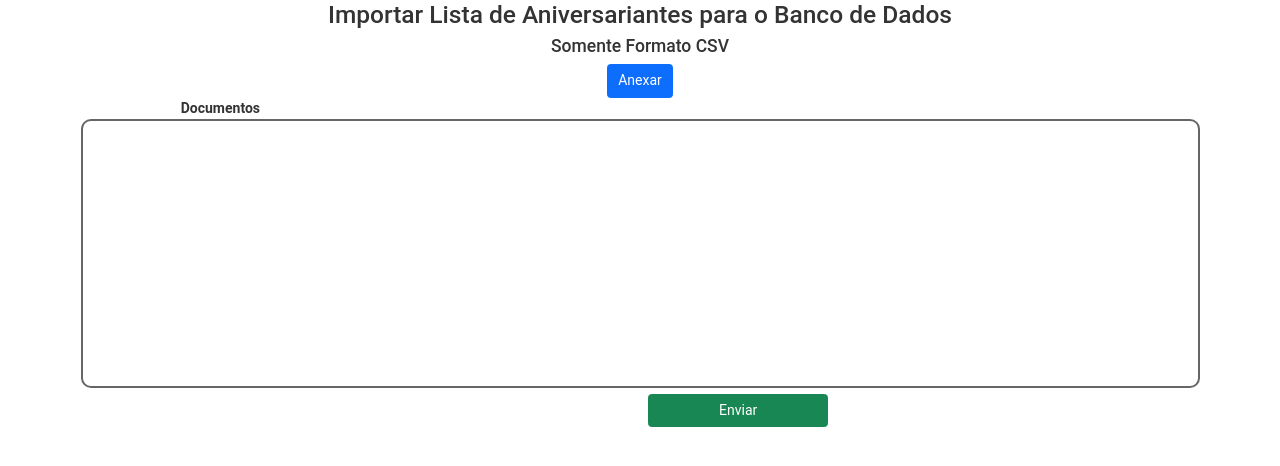
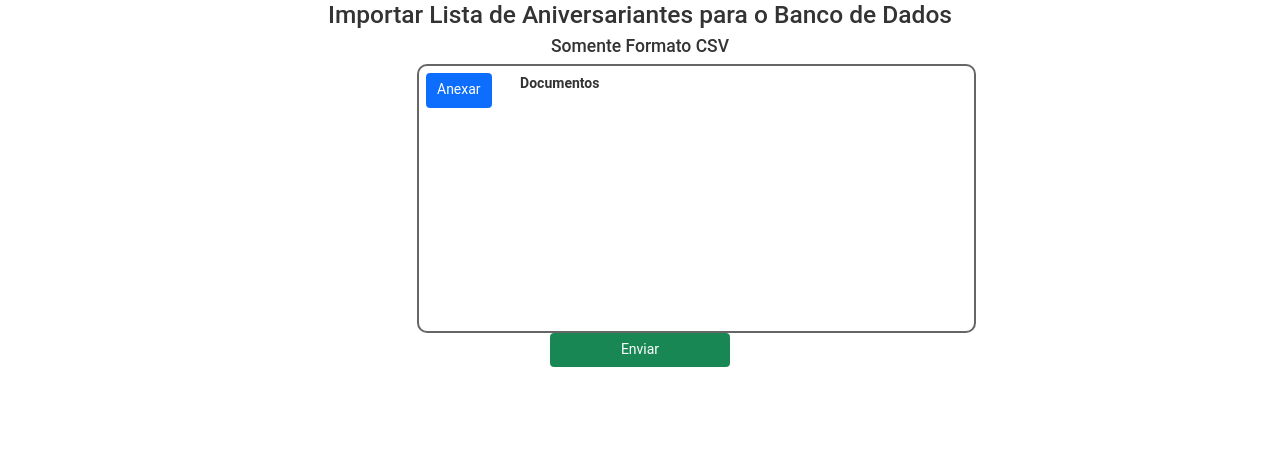
Before and after one commit to joseliodm/intranet-hmdi, a PHP site: page /aniversario/import/index.php in a window 1280 px wide. Shown: the part 130-596 px from the top of the page. Run offline with PHP 8.4, Linux system fonts and the light colour scheme; a user stored in the database is signed in; some libraries are stand-ins or nearby versions.

Commit message:
Intranet v1.1

```diff
--- a/src/aniversario/import/import.css
+++ b/src/aniversario/import/index.css
@@ -10,15 +10,24 @@
     -moz-osx-font-smoothing: grayscale;
 }
 .flex-anexo{
- border-radius: 10px;
- height: 269px;
- background-color: #ffffff;
- border: 2px solid rgb(102, 102, 102);
+    border-radius: 10px;
+    height: 269px;
+    width: 50%;
+    margin-left: 24em;
+    background-color: #ffffff;
+    border: 2px solid rgb(102, 102, 102);
 }
 
 .nav-menu{
     display: -webkit-inline-box;
     list-style-type: none;
+}
+
+.btn-anexo{
+    color: #fff;
+    height: 35px;
+    background-color: #0d6efd;
+    border-color: #0d6efd;
 }
 
 #width-form{
@@ -51,7 +60,4 @@
    .btn-import{
     padding-left: 5em;
     padding-right: 5em;
-    position: relative;
-    left: 39.9em;
-    top: 19em
    }
--- a/src/aniversario/import/index.php
+++ b/src/aniversario/import/index.php
@@ -16,12 +16,12 @@ if((!isset($_SESSION['id'])) AND (!isset($_SESSION['nome']))){
     <link rel="shortcut icon" href="https://files.cercomp.ufg.br/weby/up/267/o/Logomarca_Dona_Iris.png" type="image/x-ico">
     <link rel="stylesheet" href="https://cdnjs.cloudflare.com/ajax/libs/twitter-bootstrap/5.0.1/css/bootstrap.min.css">
     <link rel="stylesheet" href="https://cdn.datatables.net/1.11.5/css/dataTables.bootstrap5.min.css">
-    <link rel="stylesheet" href="import.css">
+    <link rel="stylesheet" href="https://fonts.googleapis.com/css2?family=Material+Symbols+Outlined:opsz,wght,FILL,GRAD@20..48,100..700,0..1,-50..200" />
+    <link rel="stylesheet" href="index.css">
     <script src="//cdn.jsdelivr.net/npm/sweetalert2@11"></script>
 </head>
 <body>
 <div class="container-fluid">
-
         <nav class="navbar navbar-light bg-light">
             <a class="navbar-brand" href="/intranet/intranet-dashboard-hmdi/src/dashboard.php">
                 <img src="https://files.cercomp.ufg.br/weby/up/267/o/Logomarca_Dona_Iris.png" width="30" height="30" class="d-inline-block align-top" alt="">
@@ -62,16 +62,18 @@ if((!isset($_SESSION['id'])) AND (!isset($_SESSION['nome']))){
     <form method="POST" action="processa.php" enctype="multipart/form-data">
     <div class="container">
         <input type="file"name="arquivo" id="fileElem" multiple accept="text/csv" style="display:none" onchange="handleFiles(this.files)">
+        <div class="d-flex p-2 bd-highlight flex-anexo">
             <a class="btn btn-primary btn-anexo" href="#" id="fileSelect">Anexar</a>
             <dt class="col-sm-3 text">Documentos</dt>
-            <div class="d-flex p-2 bd-highlight flex-anexo">
               <div id="fileList">
-        <div class="div-submit">
-            <input type="submit" class="btn btn-success btn-import" id="btn-submit" value="Enviar" onclick="aguarde()">
+              </div>
+            </div>
+            <div class="div-submit">
+                <input type="submit" class="btn btn-success btn-import" id="btn-submit" value="Enviar" onclick="aguarde()">
+            </div>
         </div>
-    </div>
+        <script src="https://code.jquery.com/jquery-3.5.1.js"></script>
     </form>
-    <script src="https://code.jquery.com/jquery-3.5.1.js"></script>
     <script src="https://cdn.datatables.net/1.11.5/js/jquery.dataTables.min.js"></script>
     <script src="https://cdn.jsdelivr.net/npm/bootstrap@5.1.3/dist/js/bootstrap.bundle.min.js" integrity="sha384-ka7Sk0Gln4gmtz2MlQnikT1wXgYsOg+OMhuP+IlRH9sENBO0LRn5q+8nbTov4+1p" crossorigin="anonymous"></script>
     <script src="https://cdn.datatables.net/1.11.5/js/dataTables.bootstrap5.min.js"></script>
--- a/src/aniversario/index.php
+++ b/src/aniversario/index.php
@@ -16,6 +16,7 @@ if((!isset($_SESSION['id'])) AND (!isset($_SESSION['nome']))){
     <link rel="shortcut icon" href="https://files.cercomp.ufg.br/weby/up/267/o/Logomarca_Dona_Iris.png" type="image/x-ico">
     <link rel="stylesheet" href="https://cdnjs.cloudflare.com/ajax/libs/twitter-bootstrap/5.0.1/css/bootstrap.min.css">
     <link rel="stylesheet" href="https://cdn.datatables.net/1.11.5/css/dataTables.bootstrap5.min.css">
+    <link rel="stylesheet" href="https://fonts.googleapis.com/css2?family=Material+Symbols+Outlined:opsz,wght,FILL,GRAD@20..48,100..700,0..1,-50..200" />
 </head>
 <body>
 <div class="container-fluid">
--- a/src/dashboard.php
+++ b/src/dashboard.php
@@ -140,7 +140,7 @@ if((!isset($_SESSION['id'])) AND (!isset($_SESSION['nome']))){
     const day = date.getDate();
     const month = date.getMonth() + 1;
     const year = date.getFullYear();
-    const hours = date.getHours();
+    const hours = date.getHours() < 10 ? '0' + date.getHours() : date.getHours();
     const minutes = date.getMinutes() < 10 ? '0' + date.getMinutes() : date.getMinutes();
     const seconds = date.getSeconds() < 10 ? '0' + date.getSeconds() : date.getSeconds();
     document.getElementById('date').innerHTML = `${day}/${month}/${year} ${hours}:${minutes}:${seconds}`;
--- a/src/preventiva/js/controlForm.js
+++ b/src/preventiva/js/FormControl.js
@@ -39,3 +39,9 @@ async function getDate() {
 setInterval(getDate, 1000);
 
 getDate();
+
+$(document).ready(function(){
+    $('input').keyup(function(){
+        $(this).val($(this).val().toUpperCase());
+    });
+});
--- a/src/preventiva/js/novo.js
+++ b/src/preventiva/js/novo.js
@@ -24,12 +24,14 @@ $(document).ready(function() {
 
 const office = document.getElementById("office");
 //criar mascara para o campo office
+function marskOffice() {
 if (office) {
     office.addEventListener("keyup", function() {
 
         office.value = office.value.replace(/[^a-zA-Z0-9]/g, "").replace(/(.{5})/g, "$1-").slice(0, 29);
         office.value = office.value.toUpperCase();
     });
+}
 }
 
 
```
Also changed, not shown: src/preventiva/index.php (+4 -4 lines).
